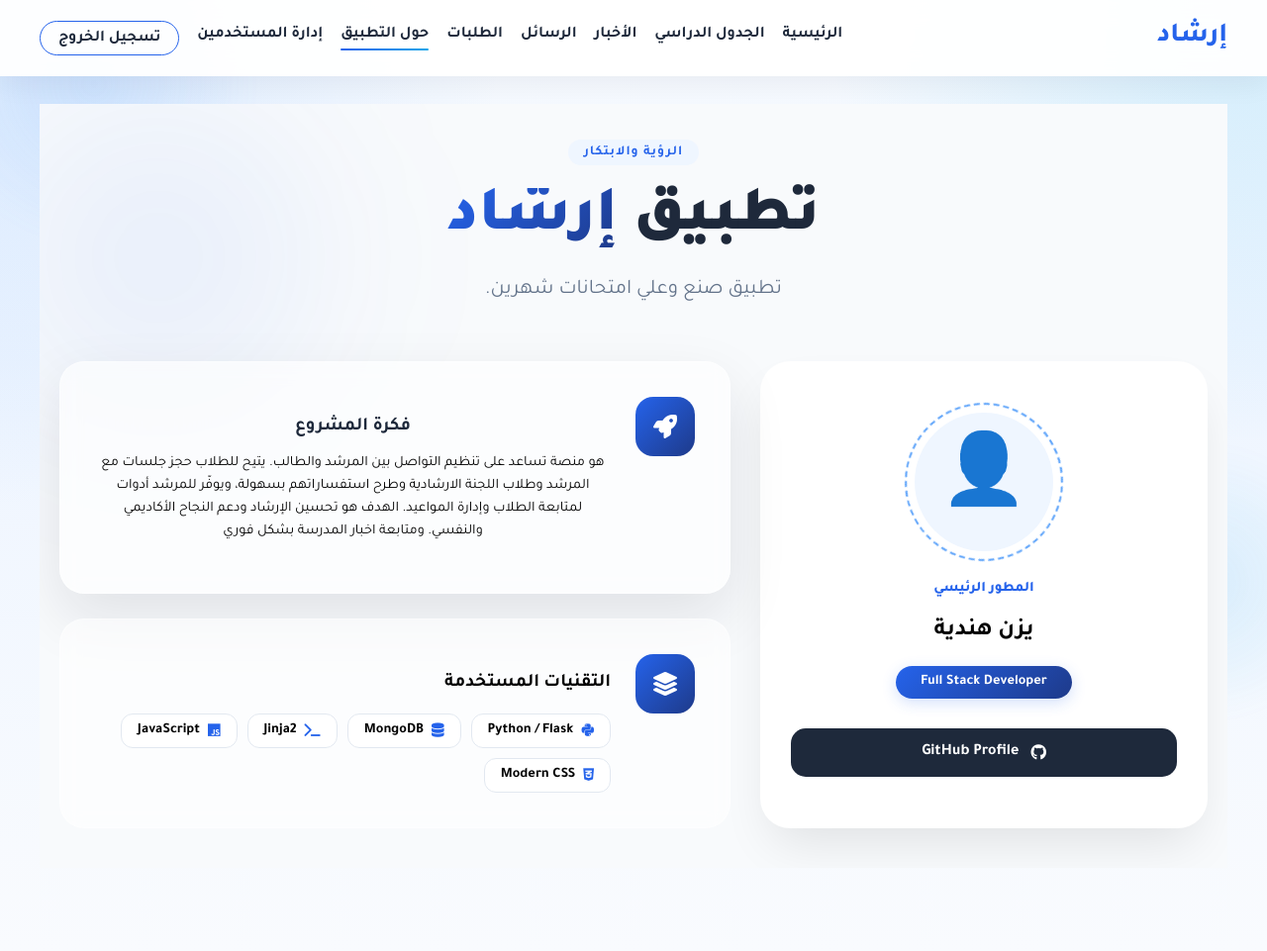
After one commit to kd2o/Ershad, a Flask app: page /about in a window 1280 px wide. The commit adds this page. Shown: the whole page at 99% size. Run offline with Flask 3, Linux system fonts and the light colour scheme; the visitor is signed in with stand-in values (Sample User, id 1); some libraries are stand-ins or nearby versions; some web fonts are replaced.

Commit message:
hehehehehe

```diff
--- a/backend/routes.py
+++ b/backend/routes.py
@@ -9,3 +9,9 @@ main = Blueprint("main", __name__)
 @login_required
 def home():
     return render_template("home.html", current_user=current_user)
+
+
+@main.route('/about')
+@login_required
+def about():
+    return render_template('about.html')
--- /dev/null
+++ b/templates/about.html
@@ -0,0 +1,318 @@
+{% extends "base.html" %}
+
+{% block title %}حول التطبيق | Ershad{% endblock %}
+
+{% block head_extra %}
+<link rel="stylesheet" href="{{ url_for('static', filename='css/about.css') }}">
+<link rel="stylesheet" href="https://cdnjs.cloudflare.com/ajax/libs/font-awesome/6.0.0/css/all.min.css">
+{% endblock %}
+
+{% block content %}
+<div class="about-hero-section">
+    <div class="bg-glow"></div>
+
+    <div class="about-container">
+        <header class="about-header">
+            <span class="badge-top">الرؤية والابتكار</span>
+            <h1>تطبيق <span class="gradient-text">إرشاد</span></h1>
+            <p>تطبيق صنع وعلي امتحانات شهرين.</p>
+        </header>
+
+        <div class="main-layout">
+            <div class="dev-card-premium">
+                <div class="card-glass-effect"></div>
+                <div class="profile-main">
+                    <div class="avatar-wrapper">
+                        <div class="avatar-ring"></div>
+                        <span class="avatar-emoji">👤</span>
+                    </div>
+                    <div class="profile-details">
+                        <p class="role-tag">المطور الرئيسي</p>
+                        <h2>يزن هندية</h2>
+                        <p class="dev-bio">Full Stack Developer</p>
+                    </div>
+                </div>
+                <div class="social-actions">
+                    <a href="https://github.com/kd2o" target="_blank" class="btn-github-premium">
+                        <i class="fab fa-github"></i>
+                        <span>GitHub Profile</span>
+                    </a>
+                </div>
+            </div>
+
+            <div class="info-side-grid">
+                <div class="glass-card feature-card">
+                    <div class="icon-box"><i class="fas fa-rocket"></i></div>
+                    <div class="text-content">
+                        <h3>فكرة المشروع</h3>
+                        <p style="color: black;">هو منصة تساعد على تنظيم التواصل بين المرشد والطالب. يتيح للطلاب حجز جلسات مع المرشد وطلاب اللجنة الارشادية وطرح استفساراتهم بسهولة، ويوفّر للمرشد أدوات لمتابعة الطلاب وإدارة المواعيد. الهدف هو تحسين الإرشاد ودعم النجاح الأكاديمي والنفسي. ومتابعة اخبار المدرسة بشكل فوري </p>
+                    </div>
+                </div>
+
+                <div class="glass-card tech-card">
+                    <div class="icon-box"><i class="fas fa-layer-group"></i></div>
+                    <div class="text-content">
+                        <h3>التقنيات المستخدمة</h3>
+                        <div class="modern-tags">
+                            <span class="tag"><i class="fab fa-python"></i> Python / Flask</span>
+                            <span class="tag"><i class="fas fa-database"></i> MongoDB</span>
+                            <span class="tag"><i class="fas fa-terminal"></i> Jinja2</span>
+                            <span class="tag"><i class="fab fa-js"></i> JavaScript</span>
+                            <span class="tag"><i class="fab fa-css3-alt"></i> Modern CSS</span>
+                        </div>
+                    </div>
+                </div>
+            </div>
+        </div>
+    </div>
+</div>
+
+<style>
+/* ===== CSS الخرافي ===== */
+
+:root {
+    --glass-bg: rgba(255, 255, 255, 0.7);
+    --glass-border: rgba(255, 255, 255, 0.4);
+    --accent-gradient: linear-gradient(135deg, var(--primary) 0%, var(--primary-dark) 100%);
+}
+
+.about-hero-section {
+    position: relative;
+    min-height: 90vh;
+    display: flex;
+    align-items: center;
+    justify-content: center;
+    overflow: hidden;
+    padding: 40px 20px;
+    background: var(--bg-color);
+}
+
+/* توهج في الخلفية */
+.bg-glow {
+    position: absolute;
+    top: -10%;
+    left: -10%;
+    width: 40%;
+    height: 60%;
+    background: radial-gradient(circle, rgba(37, 99, 235, 0.1) 0%, transparent 70%);
+    filter: blur(80px);
+    z-index: 0;
+}
+
+.about-container {
+    max-width: 1200px;
+    width: 100%;
+    position: relative;
+    z-index: 1;
+}
+
+/* ===== Header ===== */
+.about-header {
+    text-align: center;
+    margin-bottom: 60px;
+}
+
+.badge-top {
+    background: var(--primary-soft);
+    color: var(--primary);
+    padding: 6px 16px;
+    border-radius: 50px;
+    font-weight: 700;
+    font-size: 0.85rem;
+    letter-spacing: 1px;
+    text-transform: uppercase;
+}
+
+.about-header h1 {
+    font-size: 4rem;
+    font-weight: 900;
+    margin: 20px 0;
+    color: var(--text-main);
+}
+
+.gradient-text {
+    background: var(--accent-gradient);
+    -webkit-background-clip: text;
+    -webkit-text-fill-color: transparent;
+}
+
+.about-header p {
+    font-size: 1.3rem;
+    color: var(--text-muted);
+    max-width: 600px;
+    margin: 0 auto;
+}
+
+/* ===== Layout ===== */
+.main-layout {
+    display: grid;
+    grid-template-columns: 1fr 1.5fr;
+    gap: 30px;
+    align-items: stretch;
+}
+
+/* ===== Developer Card (Premium) ===== */
+.dev-card-premium {
+    position: relative;
+    background: white;
+    border-radius: 30px;
+    padding: 50px 30px;
+    text-align: center;
+    box-shadow: 0 25px 50px -12px rgba(0, 0, 0, 0.1);
+    border: 1px solid var(--glass-border);
+    transition: 0.4s;
+    display: flex;
+    flex-direction: column;
+    justify-content: center;
+}
+
+.dev-card-premium:hover {
+    transform: translateY(-15px) scale(1.02);
+}
+
+.avatar-wrapper {
+    position: relative;
+    width: 140px;
+    height: 140px;
+    margin: 0 auto 30px;
+}
+
+.avatar-ring {
+    position: absolute;
+    inset: -10px;
+    border: 2px dashed var(--primary-light);
+    border-radius: 50%;
+    animation: rotate 10s linear infinite;
+}
+
+@keyframes rotate { from { transform: rotate(0); } to { transform: rotate(360deg); } }
+
+.avatar-emoji {
+    display: block;
+    width: 100%;
+    height: 100%;
+    background: var(--primary-soft);
+    font-size: 70px;
+    line-height: 140px;
+    border-radius: 50%;
+    z-index: 2;
+    position: relative;
+}
+
+.role-tag {
+    color: var(--primary);
+    font-weight: 800;
+    font-size: 0.9rem;
+}
+
+.dev-bio {
+    width: fit-content;
+    margin: 10px auto;
+
+    background: linear-gradient(135deg, #2563eb 0%, #1e3a8a 100%);
+
+    border-radius: 50px;
+
+    color: white;
+    padding: 8px 25px;
+    font-size: 0.9rem;
+    font-weight: 600;
+    text-align: center;
+
+    box-shadow: 0 4px 15px rgba(37, 99, 235, 0.2);
+
+    white-space: nowrap;
+}
+
+.btn-github-premium {
+    display: flex;
+    align-items: center;
+    justify-content: center;
+    gap: 12px;
+    background: var(--text-main);
+    color: white;
+    padding: 15px 30px;
+    border-radius: 15px;
+    text-decoration: none;
+    font-weight: 600;
+    transition: 0.3s;
+    margin-top: 20px;
+}
+
+.btn-github-premium:hover {
+    background: #000;
+    box-shadow: 0 10px 20px rgba(0,0,0,0.2);
+}
+
+/* ===== Side Cards ===== */
+.info-side-grid {
+    display: flex;
+    flex-direction: column;
+    gap: 25px;
+}
+
+.glass-card {
+    background: rgba(255, 255, 255, 0.6);
+    backdrop-filter: blur(10px);
+    border: 1px solid var(--glass-border);
+    border-radius: 25px;
+    padding: 35px;
+    display: flex;
+    gap: 25px;
+    transition: 0.3s;
+}
+
+.glass-card:hover {
+    background: white;
+    transform: translateX(-10px); /* لأن الموقع عربي */
+}
+
+.icon-box {
+    width: 60px;
+    height: 60px;
+    background: var(--accent-gradient);
+    border-radius: 18px;
+    display: flex;
+    align-items: center;
+    justify-content: center;
+    color: white;
+    font-size: 1.5rem;
+    flex-shrink: 0;
+}
+
+.modern-tags {
+    display: flex;
+    flex-wrap: wrap;
+    gap: 10px;
+    margin-top: 15px;
+}
+
+.tag {
+    background: white;
+    border: 1px solid #e2e8f0;
+    padding: 8px 16px;
+    border-radius: 12px;
+    font-size: 0.9rem;
+    font-weight: 600;
+    display: flex;
+    align-items: center;
+    gap: 8px;
+    transition: 0.3s;
+}
+
+.tag i { color: var(--primary); }
+
+.tag:hover {
+    border-color: var(--primary);
+    color: var(--primary);
+    transform: scale(1.1);
+}
+
+/* ===== Responsive ===== */
+@media (max-width: 992px) {
+    .main-layout { grid-template-columns: 1fr; }
+    .about-header h1 { font-size: 2.5rem; }
+    .glass-card { flex-direction: column; align-items: center; text-align: center; }
+}
+</style>
+{% endblock %}
--- a/templates/base.html
+++ b/templates/base.html
@@ -34,8 +34,10 @@
           <a href="{{ url_for('news.index') }}">الأخبار</a>
           <a href="{{ url_for('messages.index') }}">الرسائل</a>
           <a href="{{ url_for('requests.index') }}">الطلبات</a>
+          <a href="{{ url_for('main.about') }}">حول التطبيق</a>
           {% if current_user.can_access_user_management() %}
           <a href="{{ url_for('auth.add_user') }}">إدارة المستخدمين</a>
+
           {% endif %}
           <a    href="{{ url_for('auth.logout') }}" class="btn-logout"
 
--- a/templates/home.html
+++ b/templates/home.html
@@ -84,8 +84,7 @@
         <br>
         <br>
         <h2 style="color: var(--primary-dark); text-align: center;">Ershad - تطبيق إرشاد</h2>
-        <br>
-        <p style="font-size: 1.6rem; ">ت هو منصة تساعد على تنظيم التواصل بين المرشد والطالب. يتيح للطلاب حجز جلسات وطرح استفساراتهم بسهولة، ويوفّر للمرشد أدوات لمتابعة الطلاب وإدارة المواعيد. الهدف هو تحسين الإرشاد ودعم النجاح الأكاديمي والنفسي.
+        <p style="font-size: 1.6rem; color: var(--primary-dark);"> هو منصة تساعد على تنظيم التواصل بين المرشد والطالب. يتيح للطلاب حجز جلسات مع المرشد وطلاب اللجنة الارشادية وطرح استفساراتهم بسهولة، ويوفّر للمرشد أدوات لمتابعة الطلاب وإدارة المواعيد. الهدف هو تحسين الإرشاد ودعم النجاح الأكاديمي والنفسي. ومتابعة اخبار المدرسة بشكل فوري .
 </p>
 </p>
 
```
Also changed, not shown: templates/login.html (+5 -5 lines).
